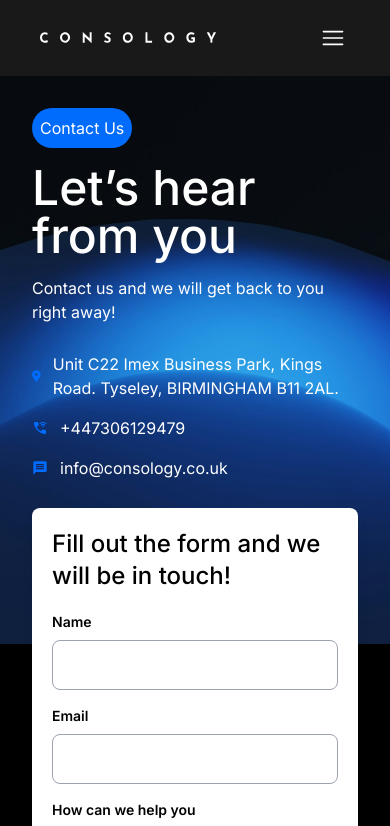
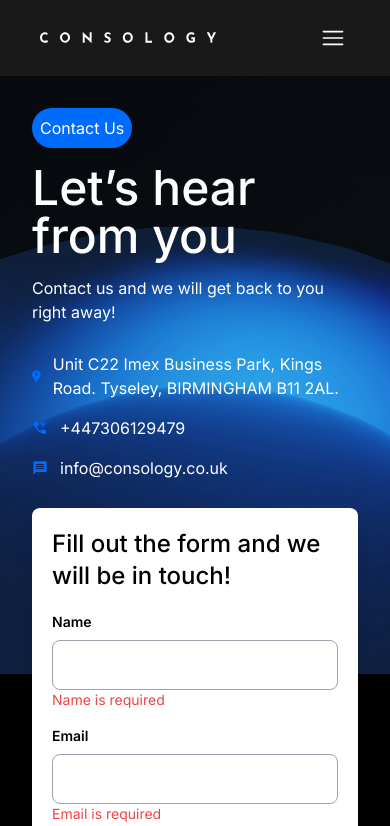
Before and after one commit to Lukman10a/consology, a Next.js app: page /contact in a window 390 px wide. Shown: the top 826 px of the page. Built offline with nearby package versions, Linux system fonts and the light colour scheme.

Commit message:
set the career page responsiveness

```diff
--- a/src/components/navBar/MobileMenu.tsx
+++ b/src/components/navBar/MobileMenu.tsx
@@ -56,6 +56,11 @@
               Consultancy
             </Link>
           </DropdownMenuItem>
+          <DropdownMenuItem>
+            <Link href="/career" legacyBehavior passHref>
+              Career
+            </Link>
+          </DropdownMenuItem>
           {/* <DropdownMenuSub>
             <DropdownMenuSubTrigger>Our Services</DropdownMenuSubTrigger>
             <DropdownMenuPortal>
--- a/src/pages/career.tsx
+++ b/src/pages/career.tsx
@@ -96,7 +96,7 @@
       imageSrc: kind,
       title: "Be kind",
       descriptions: [
-        "        We can be honest and kind.",
+        " We can be honest and kind.",
         " We can have high standards and be kind.",
         " We can say no and be kind.",
         " Kindness can vary across cultures, upbringings and languages - but we try our best to be kind.",
@@ -138,11 +138,11 @@
       </header>
 
       <div>
-        <div className="grid grid-cols-2 place-items-start p-20">
-          <h1 className="text-7xl font-medium">
+        <div className="grid grid-cols-2 place-items-start p-20 sm:grid-cols-1 md:gap-4">
+          <h1 className="text-7xl font-medium md:text-7xl">
             We are a diverse team of people
           </h1>
-          <p className="text-xl">
+          <p className="text-xl sm:text-2xl">
             At the heart of our organization is a vibrant, multicultural team
             united by a shared passion for innovation and excellence. Our
             collective backgrounds, experiences, and perspectives shape a
@@ -150,10 +150,10 @@
             celebrated.
           </p>
         </div>
-        <Image src={career} alt="" />
+        <Image src={career} alt="" className="md:hidden" />
       </div>
 
-      <div className="grid grid-cols-2 gap-10 p-24 px-36">
+      <div className="grid grid-cols-2 gap-10 p-24 px-36 md:grid-cols-1 md:px-4">
         <div>
           <h1 className="text-7xl font-medium">Our Values</h1>
           <p className="text-2xl">What we love and stand for every day</p>
@@ -181,7 +181,7 @@
       </div>
 
       <div>
-        <div className="bg-[#F7F7F7] p-24 px-36">
+        <div className="bg-[#F7F7F7] p-24 px-36 md:px-4">
           {/* <h1 className="text-center text-7xl font-medium">Open positions</h1> */}
 
           {/* <div className="my-8 grid grid-cols-5 rounded-md p-5 text-lg">
@@ -202,7 +202,7 @@
               <p>{job.location}</p>
             </div>
           ))} */}
-          <div className="grid grid-cols-2 gap-14">
+          <div className="grid grid-cols-2 gap-14 md:grid-cols-1">
             <div className="space-y-4">
               <h2 className="text-2xl font-bold">Your application process</h2>
               <p>
--- a/src/pages/contact.tsx
+++ b/src/pages/contact.tsx
@@ -30,20 +30,14 @@
     setIsFormValid(isFormValid);
 
     setValidationErrors({
-      from_name:
-        from_name.trim() === ""
-          ? ""
-          : from_name.trim() === ""
-            ? "Name is required"
+      from_name: from_name.trim() === "" ? "Name is required" : "",
+      user_email:
+        user_email === ""
+          ? "Email is required"
+          : !isEmailValid
+            ? "Invalid email format"
             : "",
-      user_email:
-        user_email === "" ? "" : !isEmailValid ? "Invalid email format" : "",
-      message:
-        message.trim() === ""
-          ? ""
-          : message.trim() === ""
-            ? "Message is required"
-            : "",
+      message: message.trim() === "" ? "Message is required" : "",
     });
   }, [formData]);
 
@@ -84,14 +78,16 @@
             className: "w-fit",
             duration: 3000,
           });
+        } else {
+          throw new Error(result.text);
         }
-      } catch (error) {
-        console.log({ error });
+      } catch (error: any) {
+        console.error("Error sending email:", error);
         toast({
           variant: "destructive",
           className: "w-fit",
           title: "An error occurred while sending the email",
-          description: `${error?.text}`,
+          description: `${error.message || "Unknown error"}`,
           duration: 3000,
         });
         setError("An error occurred while sending the email");
```
